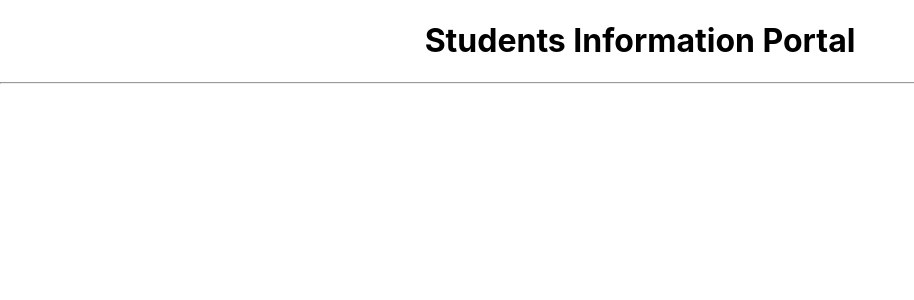
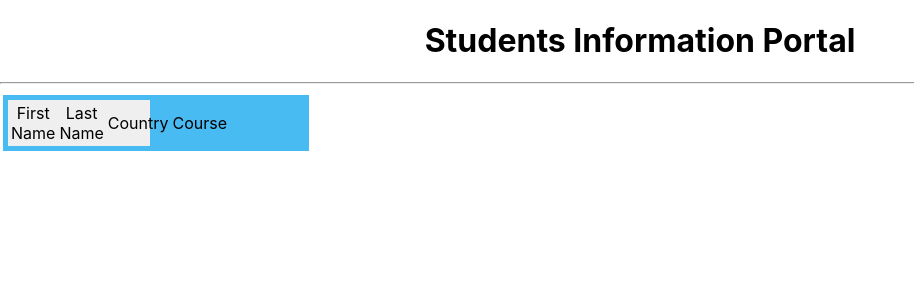
Before and after one commit to prathibhani/prathibhani_Student_Information-System-assignment, a React (Create React App) app in the folder studentapp/: page / in a window 1280 px wide. Shown: the top 300 px of the page, without its empty margins (0-914 px from the left). Built offline with nearby package versions, Linux system fonts and the light colour scheme.

Commit message:
Student table layout out and styles are done

```diff
--- a/studentapp/src/components/StudentTable.js
+++ b/studentapp/src/components/StudentTable.js
@@ -1,7 +1,20 @@
-export default function StudentTable(prosps){
+import '../assests/css/compo.css';
+export default function StudentTable(props){
     return(
-        <div>
+        <div className="outerDiv">
+            <div className="leftDiv">
+               <table>
+                <thead>
+                    <tr>
+                        <td>First Name</td>
+                        <td>Last Name</td>
+                        <td>Country</td>
+                        <td>Course</td>
 
+                    </tr>
+                </thead>
+               </table>
+             </div>
         </div>
     );
 }
```
